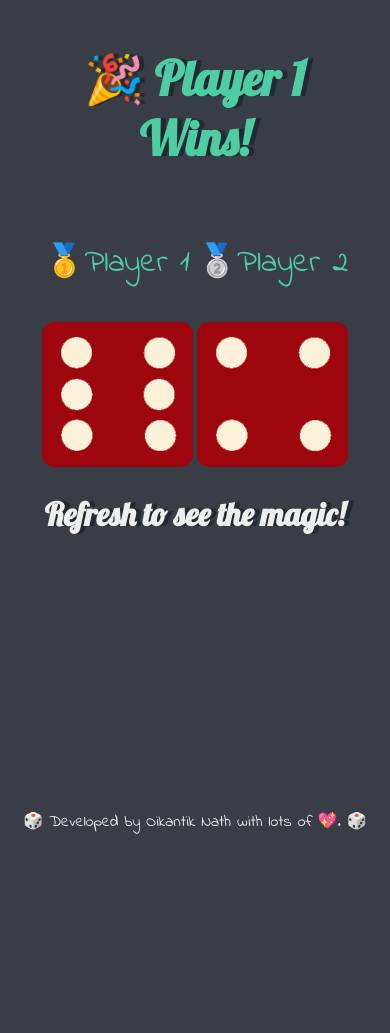
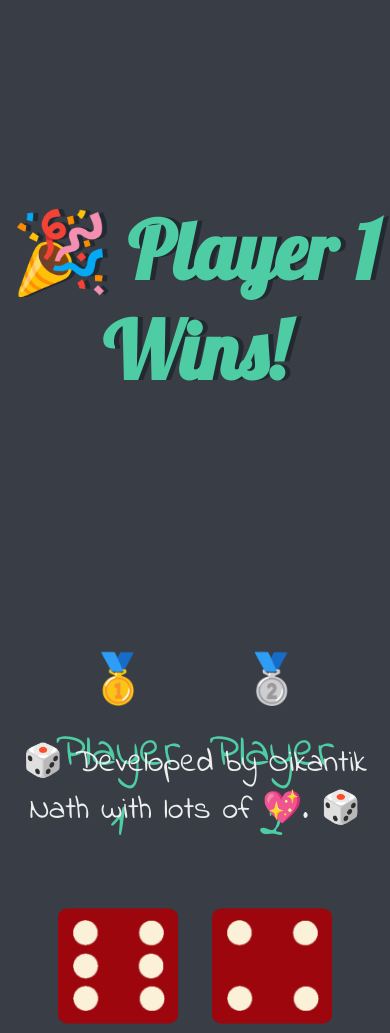
Before and after one commit to oikn2018/Dicee, a plain HTML site: page index.html in a window 390 px wide. Shown: the top 1033 px of the page. Before the commit the page ends 844 px from the top, so only its background shows below. Drawn offline with Linux system fonts and the light colour scheme.

Commit message:
Made responsive changes v2

```diff
--- a/styles.css
+++ b/styles.css
@@ -60,20 +60,23 @@ footer {
 
 @media (max-width: 800px) {
     html {
-        min-height: 70%;
+        min-height: 100%;
+        margin: 0;
+        padding: 0;
+        box-sizing: border-box;
     }
     body {
         background-color: #393E46;
         margin-bottom: 50px;
-        display: flex;
+        /* display: flex; */
     }
     .container {
-        width: 90%;
-        margin: auto;
+        width: 100%;
+        /* margin: auto; */
         text-align: center;
     }
     .dice {
-        width: 45%;
+        width: 40%;
         text-align: center;
         display: inline-block;
     }
@@ -83,22 +86,22 @@ footer {
         text-shadow: 5px 0 #232931;
     }
     h1 {
-        margin: 40px 0;
-        font-size: 3rem;
+        margin: 200px 0;
+        font-size: 5rem;
         color: #4ECCA3;
     }
     h3 {
-        margin: 20px 0;
-        font-size: 2rem;
+        margin-top: 100px;
+        font-size: 3rem;
         color: #EEEEEE;
     }
     p {
-        font-size: 2rem;
+        font-size: 3rem;
         color: #4ECCA3;
         font-family: 'Indie Flower', cursive;
     }
     img {
-        width: 100%;
+        width: 80%;
     }
     footer {
         position: absolute;
@@ -109,5 +112,6 @@ footer {
         color: #EEEEEE;
         text-align: center;
         font-family: 'Indie Flower', cursive;
+        font-size: 2rem;
     }
 }
```
